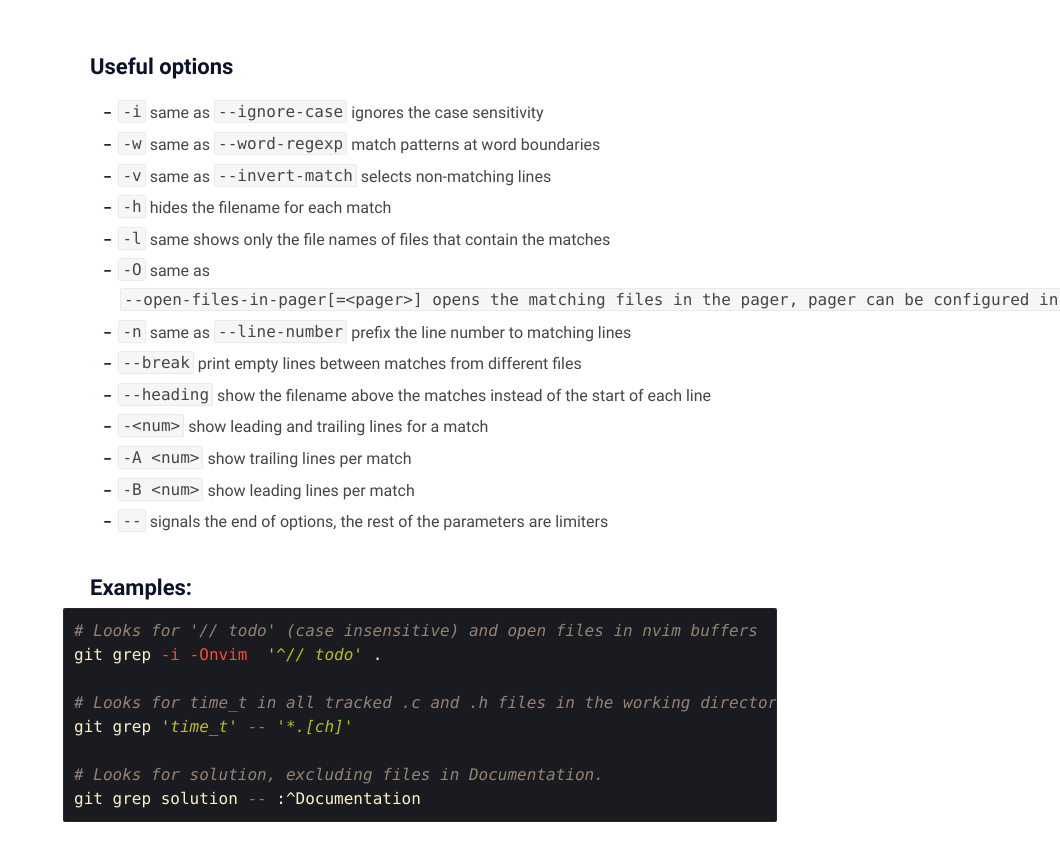
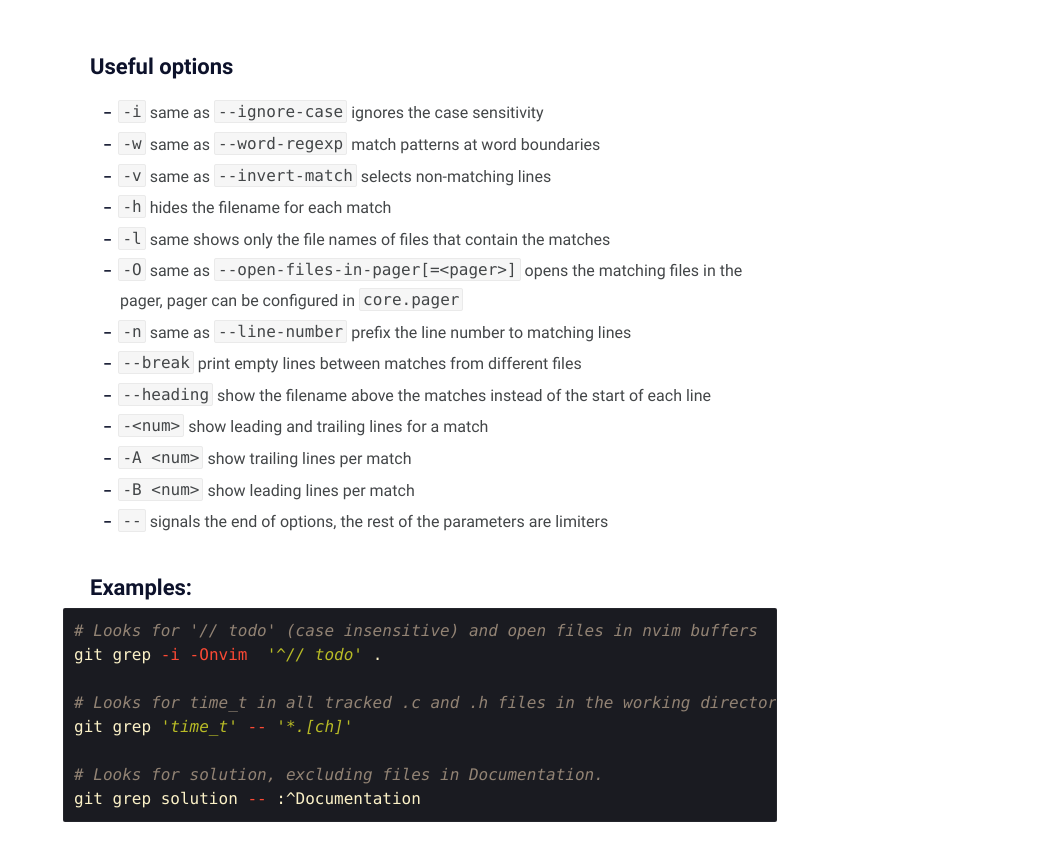
Before and after one commit to VadimBrodsky/blog, a Jekyll site: the page built from _til/git-grep.md, in a window 1280 px wide and 900 px high, scrolled down 461 px. Shown: the top 861 px of the window, without its empty margins (220-1280 px from the left). Built offline with Jekyll 4.4.1, drawn with Linux system fonts in a browser that asks for light colours; a script that is not in the unit is left out.

Commit message:
Update TIL “git-grep”

```diff
--- a/_til/git-grep.md
+++ b/_til/git-grep.md
@@ -16,7 +16,7 @@ Git has a pretty useful implementation of Grep that is recursive by default and
 - `-v` same as `--invert-match` selects non-matching lines
 - `-h` hides the filename for each match
 - `-l` same shows only the file names of files that contain the matches
-- `-O` same as `--open-files-in-pager[=<pager>] opens the matching files in the pager, pager can be configured in `core.pager`
+- `-O` same as `--open-files-in-pager[=<pager>]` opens the matching files in the pager, pager can be configured in `core.pager`
 - `-n` same as `--line-number` prefix the line number to matching lines
 - `--break` print empty lines between matches from different files
 - `--heading` show the filename above the matches instead of the start of each line
```
